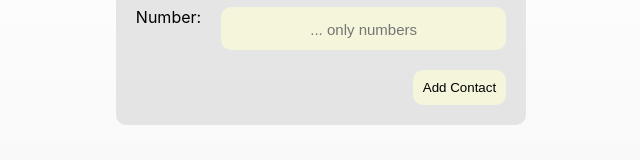
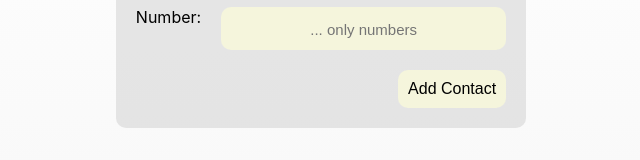
Before and after one commit to D3mk4-L1f3/goit-react-hw-07-phonebook, a React (Create React App) app: page / in a window 1280 px wide. Shown: the part 196-356 px from the top of the page, without its empty margins (319-959 px from the left). Built offline with nearby package versions, Linux system fonts and the light colour scheme; no server answers.

Commit message:
Update 1.3

```diff
--- a/src/components/styled-component/form.styled.js
+++ b/src/components/styled-component/form.styled.js
@@ -33,6 +33,7 @@ export const InputStyle = styled.input`
 `;
 
 export const ButtonStyle = styled.button`
+  font-size: clamp(10px, 2vw, 16px);
   padding: 10px;
   cursor: pointer;
   border-radius: 10px;
```
